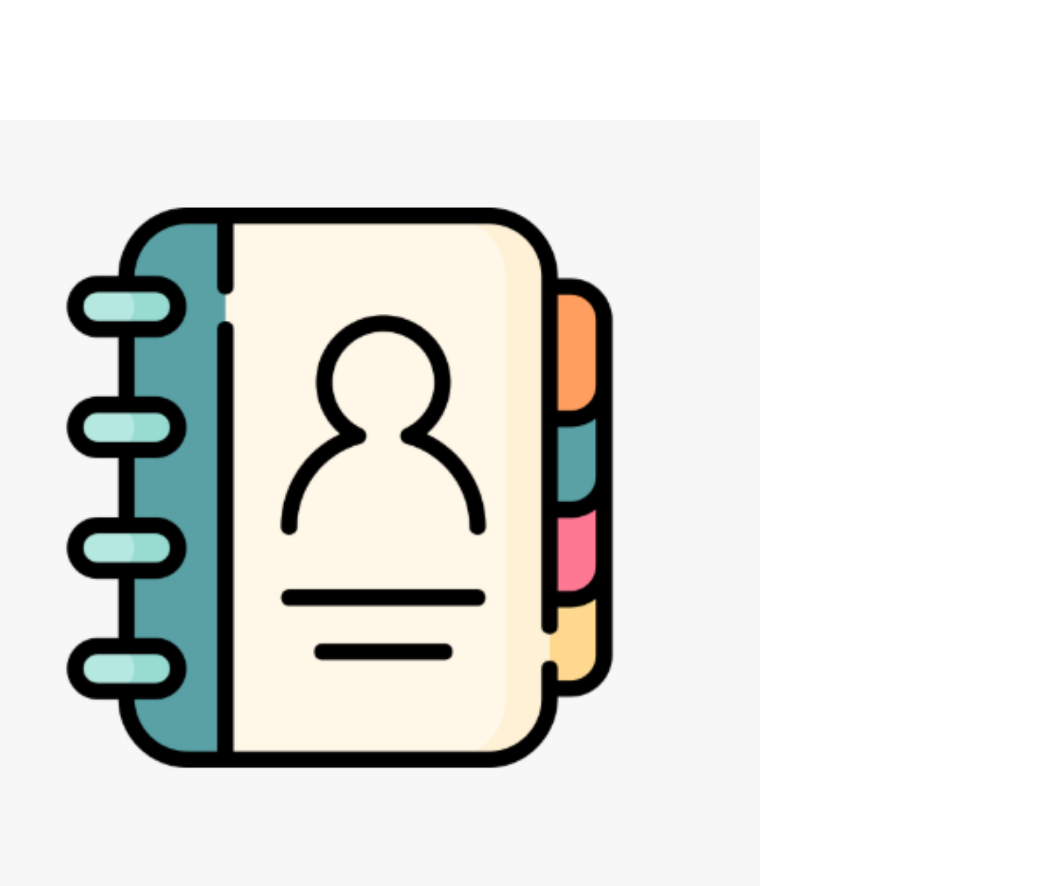
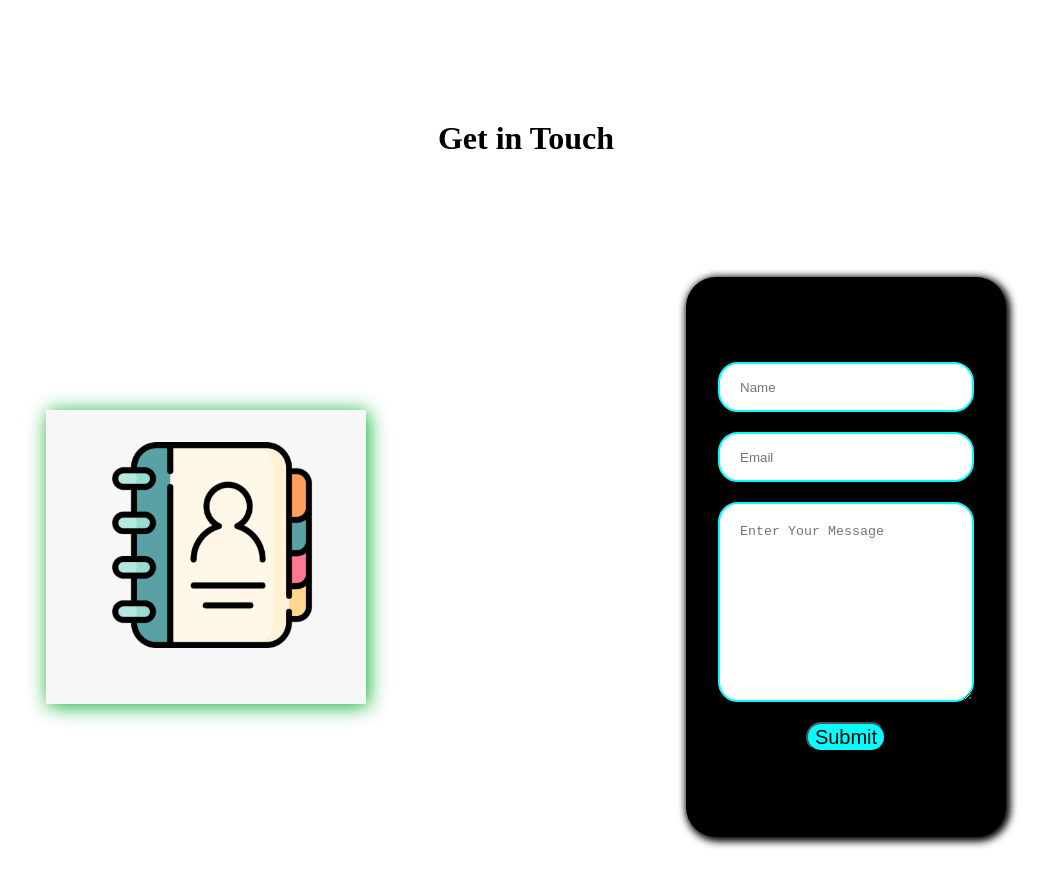
Before and after one commit to jharavi26/UIVerse-Ravikumar-s-Portfolio, a React (Vite) app in the folder portfolio/: page / in a window 1280 px wide. Shown: the part 2280-3166 px from the top of the page, without its empty margins (114-1162 px from the left). Built offline with nearby package versions, Linux system fonts and the light colour scheme.

Commit message:
Add Animation2

```diff
--- a/portfolio/src/components/Contact/Contact.css
+++ b/portfolio/src/components/Contact/Contact.css
@@ -2,16 +2,90 @@
   height: 100%;
   width: 100%;
   display: flex;
+  justify-content: center;
+  align-items: center;
+}
+
+.header{
+  text-align: center;
 }
 
 .leftside{
   width: 50%;
   height: 100vh;
   display: flex;
+  justify-content: center;
+  align-items: center;
+}
 
+.leftside img{
+  width: 50%;
+  filter: drop-shadow(2px 2px 10px rgb(5, 173, 44));
 }
 
 .rightside{
   width: 50%;
   height: 100vh;
+  display: flex;
+  justify-content: center;
+  align-items: center;
 }
+
+form{
+  width: 89%;
+  height: 70%;
+  background-color: black;
+  box-shadow: 2px 2px 10px black, 2px 2px 10px black;
+  display: flex;
+  justify-content: center;
+  align-items: center;
+  flex-direction: column;
+  gap: 20px;
+  width: 50%;
+  border-radius: 30px;
+}
+
+form:hover{
+box-shadow: 2px 2px 10px aqua, 2px 2px 10px aqua;
+
+}
+
+form input{
+  width: 80%;
+  height: 50px;
+  border: 2px solid aqua;
+  border-radius: 20px;
+  padding: 20px;
+  outline: none;
+}
+
+#textarea{
+  width: 80%;
+  height: 200px;
+  border: 2px solid aqua;
+  border-radius: 20px;
+  padding: 20px;
+  outline: none;
+
+}
+
+#btn{
+  width: 80px;
+  height: 50px;
+  height: 30px;
+  background-color: aqua;
+  display: flex;
+  justify-content: center;
+  align-items: center;
+  padding: 0;
+  border-radius: 20px;
+  font-size: 20px;
+  outline: none;
+  transition: all 0.3s;
+  cursor: pointer;
+}
+
+#btn:hover{
+  background-color: transparent;
+  color: blue
+}
--- a/portfolio/src/components/Contact/Contact.jsx
+++ b/portfolio/src/components/Contact/Contact.jsx
@@ -4,17 +4,31 @@ import contact from "../../assets/Contact.png"
 
 function Contact() {
   return (
+    <>
+    <h1 className='header'>Get in Touch </h1>
     <div id = "contact">
+
       <div className='leftside'>
         <img src = {contact} alt = "contact" />
 
       </div>
 
       <div className='rightside'>
+        <form action = "#" className='form'>
+
+          <input type='text' name = "UserName" placeholder='Name'/>
+          <input type = "email" name = "Email" placeholder = "Email"/>
+          <textarea name = "message" id = "textarea" placeholder='Enter Your Message'/>
+          <button type='submit' id = "btn">Submit</button>
+
+
+
+        </form>
 
         </div>
 
     </div>
+    </>
   )
 }
 
```
